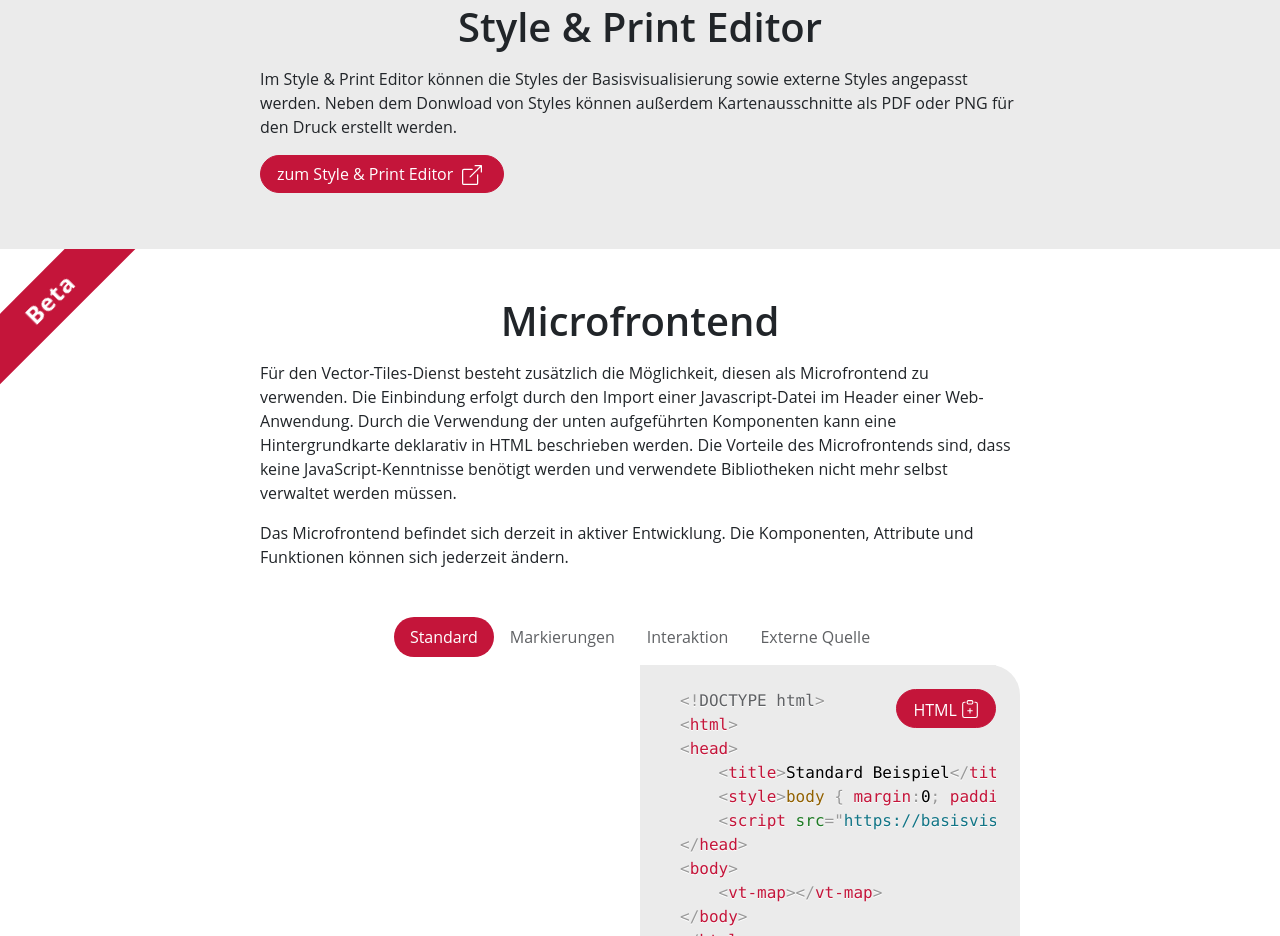
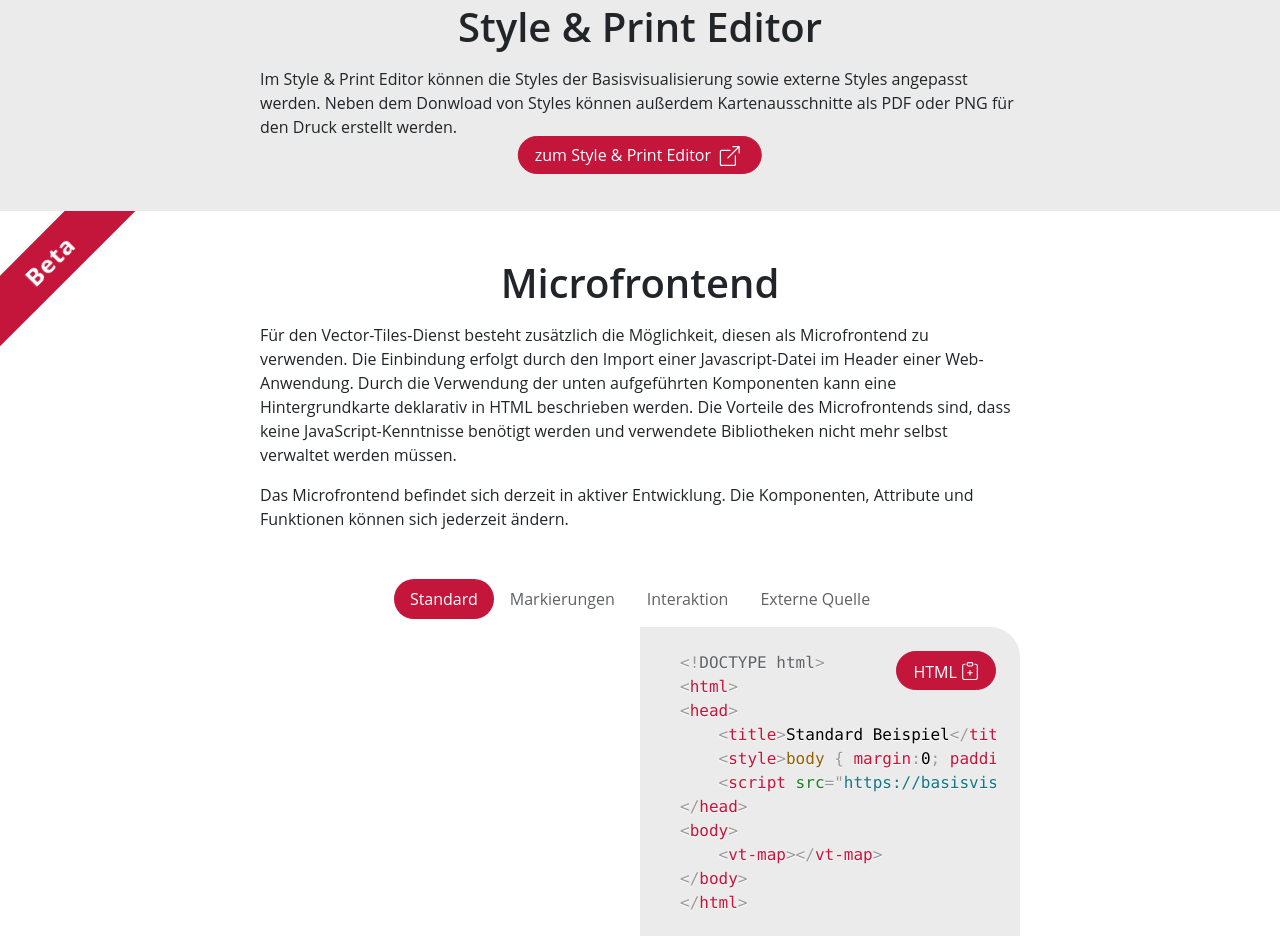
Before and after one commit to Basisvisualisierung/vt-landing-page, a plain HTML site: page index.html in a window 1280 px wide. Shown: the part 3269-4205 px from the top of the page. Drawn offline with Linux system fonts and the light colour scheme; no server answers.

Commit message:
feat: place button in center

```diff
--- a/css/main.css
+++ b/css/main.css
@@ -302,6 +302,15 @@ pre {
 .copyBtn>img, .copyBtn>span {
   vertical-align: middle;
 }
+/********** PRINT & STYLE EDITOR **********/
+
+.vertical-center {
+  margin: 0;
+  position: absolute;
+  left: 50%;
+  -ms-transform: translate(-50%, -50%);
+  transform: translate(-50%, -50%);
+}
 
 /********** MICROFRONTEND **********/
 #styleprinteditor {
--- a/index.html
+++ b/index.html
@@ -476,12 +476,16 @@
                 <p>Im Style & Print Editor können die Styles der Basisvisualisierung sowie externe Styles angepasst werden.
                     Neben dem Donwload von Styles können außerdem Kartenausschnitte als PDF oder PNG für den Druck erstellt werden.
                 </p>
+                <div class="vertical-center">
                     <a class="btn btn-primary px-3" href="https://dev.basisvisualisierung.niedersachsen.de/apps/editor/" target="_blank"
                     rel="noopener">
                     zum Style & Print Editor
                     <img height="20px" width="30px" src="./svg/box-arrow-up-right.svg"
                         alt="Icon: Box mit einem Pfeil nach rechts oben">
                 </a>
+
+                </div>
+
             </div>
             </div>
     </div>
```
Lines whose indentation alone changed are shown as unchanged.
